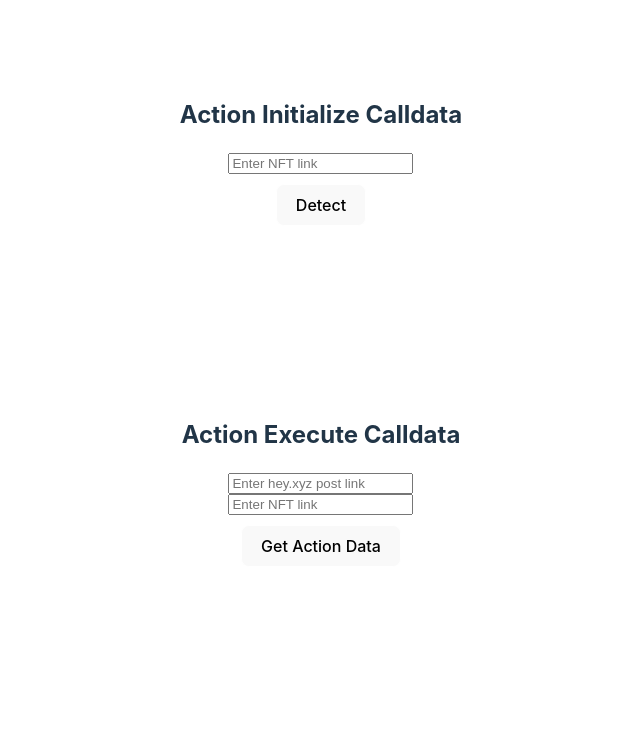
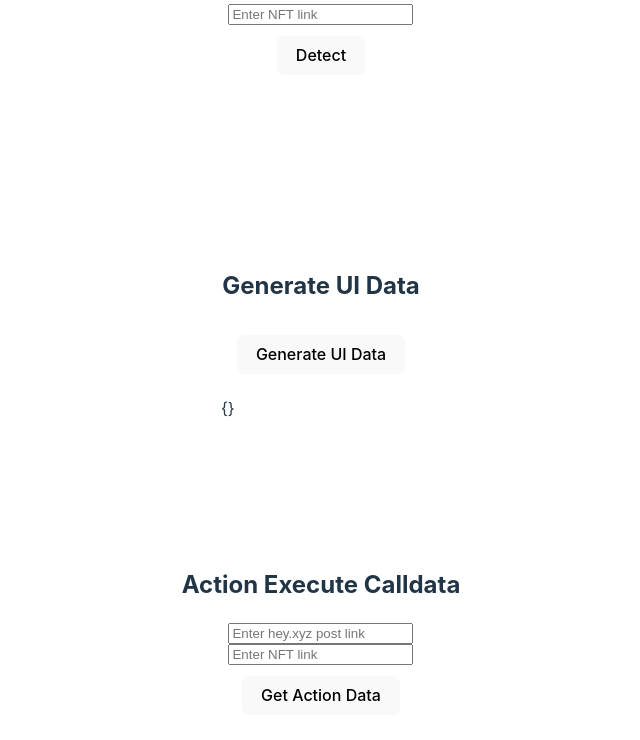
Before and after one commit to defispartan/nft-oa-test, a React (Vite) app: page / in a window 1280 px wide. Shown: the top 740 px of the page, without its empty margins (319-959 px from the left). Built offline with nearby package versions, Linux system fonts and the light colour scheme; no server answers; what @lens-protocol/client, nft-openaction-kit would draw is missing.

Commit message:
feat: update package version with generateUiData support

```diff
--- a/package.json
+++ b/package.json
@@ -11,7 +11,7 @@
   },
   "dependencies": {
     "@lens-protocol/client": "^2.0.0-alpha.37",
-    "nft-openaction-kit": "^1.0.21",
+    "nft-openaction-kit": "^1.0.26",
     "react": "^18.2.0",
     "react-dom": "^18.2.0",
     "viem": "^2.9.7"
--- a/src/App.tsx
+++ b/src/App.tsx
@@ -18,10 +18,12 @@ function App() {
   const [nftLink, setNftLink] = useState("");
   const [postLink, setPostLink] = useState("");
   const [actionData, setActionData] = useState("");
+  const [generateData, setGenerateData] = useState({});
   const [postActionData, setPostActionData] = useState("");
   // eslint-disable-next-line @typescript-eslint/no-explicit-any
   const [publication, setPublication] = useState<any | null>(null);
   const [loadingInitialize, setLoadingInitialize] = useState<boolean>(false);
+  const [loadingGenerate, setLoadingGenerate] = useState<boolean>(false);
   const [loadingAct, setLoadingAct] = useState<boolean>(false);
   const [sourceUrl, setSourceUrl] = useState<string | undefined>();
 
@@ -55,6 +57,19 @@ function App() {
       setActionData("Error: " + err);
     }
     setLoadingInitialize(false);
+  };
+
+  const handleGenerate = async () => {
+    try {
+      setLoadingGenerate(true);
+      const result = await nftOpenActionKit.generateUiData({
+        contentURI: nftLink,
+      });
+      setGenerateData(result || "No action data found");
+    } catch (err) {
+      setGenerateData("Error: " + err);
+    }
+    setLoadingGenerate(false);
   };
 
   const handlePostAction = async () => {
@@ -108,6 +123,14 @@ function App() {
         <div className="result">{actionData}</div>
       </div>
       <div className="section">
+        <h2>Generate UI Data</h2>
+        <button className="query" onClick={handleGenerate}>
+          Generate UI Data
+        </button>
+        {loadingGenerate && <div className="loader" />}
+        <div className="result">{JSON.stringify(generateData)}</div>
+      </div>
+      <div className="section">
         <h2>Action Execute Calldata</h2>
         <input
           type="text"
```
Also changed, not shown: 1 other file (tests, documents, lock files or other folders).
